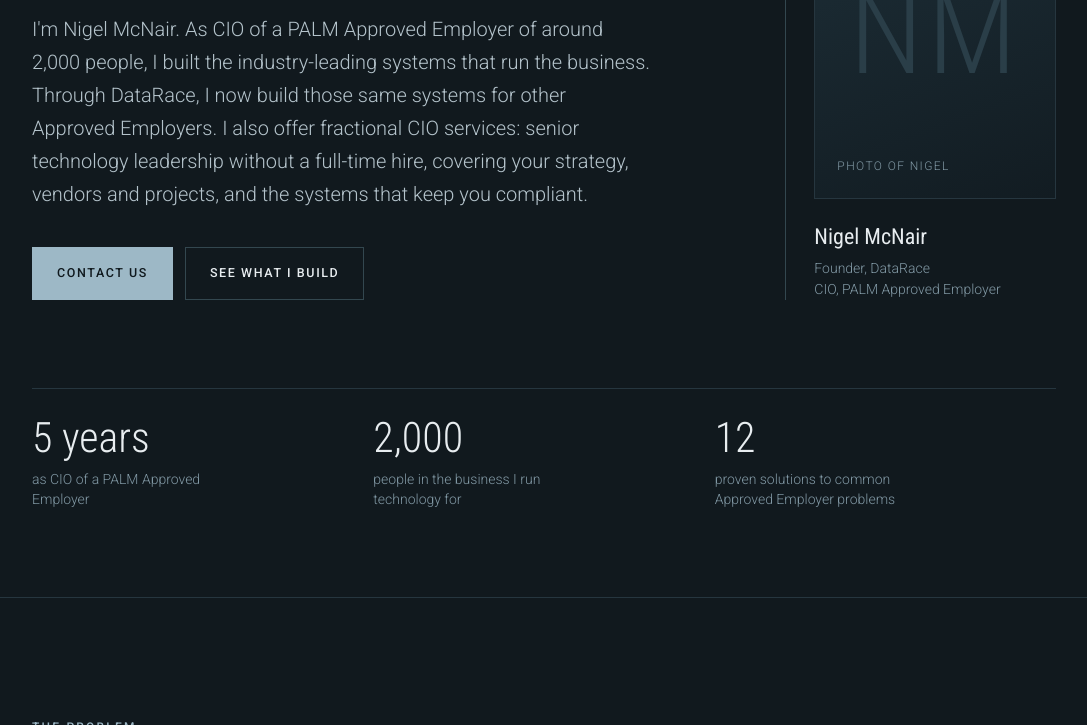
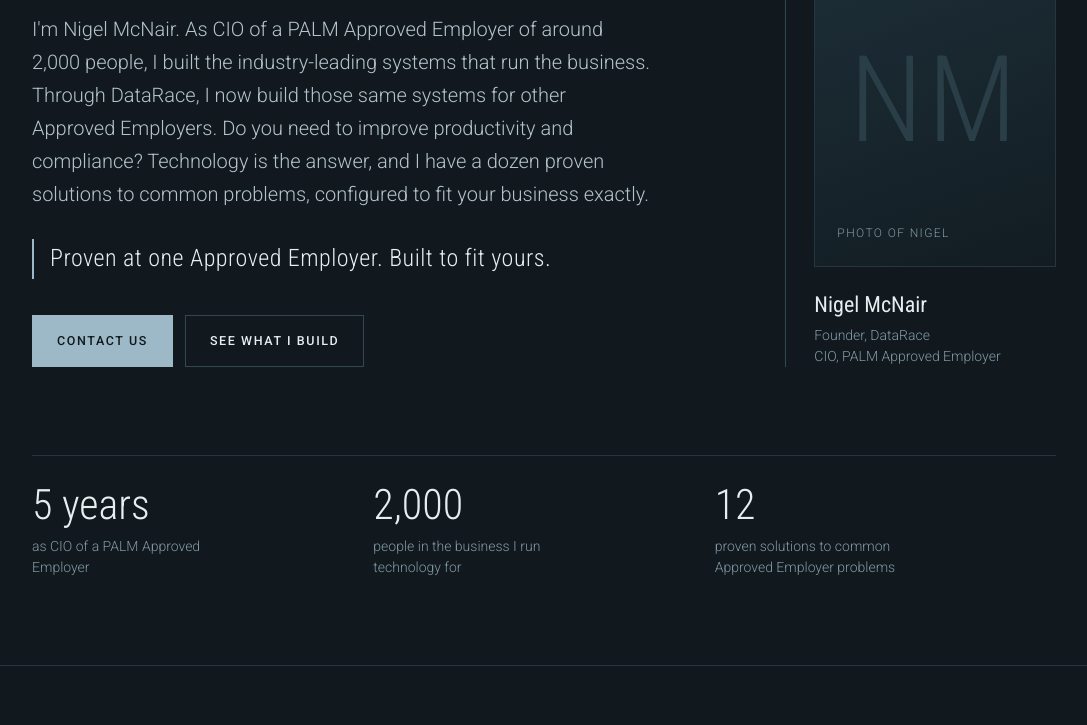
Before and after one commit to nigelmcn/datarace_v1, a plain HTML site: page index.html in a window 1280 px wide. Shown: the part 375-1100 px from the top of the page, without its empty margins (96-1183 px from the left). Drawn offline with Linux system fonts and the light colour scheme.

Commit message:
Hero: productivity and compliance sentence, essence line above buttons
Co-Authored-By: Claude Opus 5.5 <noreply@anthropic.com>
Claude-Session: https://claude.ai/code/session_01LgvxvRsB2fxLHHaLwRmSnP

```diff
--- a/index.html
+++ b/index.html
@@ -34,7 +34,8 @@
       <div>
         <p class="eyebrow">Nigel McNair · CIO, PALM Approved Employer</p>
         <h1>Custom Software for<br><span class="nw">PALM Approved Employers.</span></h1>
-        <p class="lead">I'm Nigel McNair. As CIO of a PALM Approved Employer of around 2,000 people, I built the industry-leading systems that run the business. Through DataRace, I now build those same systems for other Approved Employers. I also offer fractional CIO services: senior technology leadership without a full-time hire, covering your strategy, vendors and projects, and the systems that keep you compliant.</p>
+        <p class="lead">I'm Nigel McNair. As CIO of a PALM Approved Employer of around 2,000 people, I built the industry-leading systems that run the business. Through DataRace, I now build those same systems for other Approved Employers. Do you need to improve productivity and compliance? Technology is the answer, and I have a dozen proven solutions to common problems, configured to fit your business exactly.</p>
+        <p class="essence">Proven at one Approved Employer. Built to fit yours.</p>
         <div class="actions">
           <a class="btn" href="#contact">Contact us</a>
           <a class="btn btn-line" href="#systems">See what I build</a>
--- a/styles.css
+++ b/styles.css
@@ -56,6 +56,7 @@ section{padding:clamp(72px,10vw,120px) 0;border-top:1px solid var(--line)}
 .hero .lead{font-size:clamp(18px,1.6vw,20px);color:var(--text-2);max-width:620px}
 .hero h1 .nw{white-space:nowrap}
 @media (max-width:520px){.hero h1 .nw{white-space:normal}}
+.hero .essence{font-family:var(--display);font-size:clamp(20px,2vw,24px);letter-spacing:.5px;color:var(--text);margin:28px 0 0;padding-left:16px;border-left:2px solid var(--accent)}
 .hero .lead strong{color:var(--text);font-weight:400}
 .actions{display:flex;flex-wrap:wrap;gap:12px;margin-top:36px}
 .who{border-left:1px solid var(--line-2);padding-left:28px}
```
